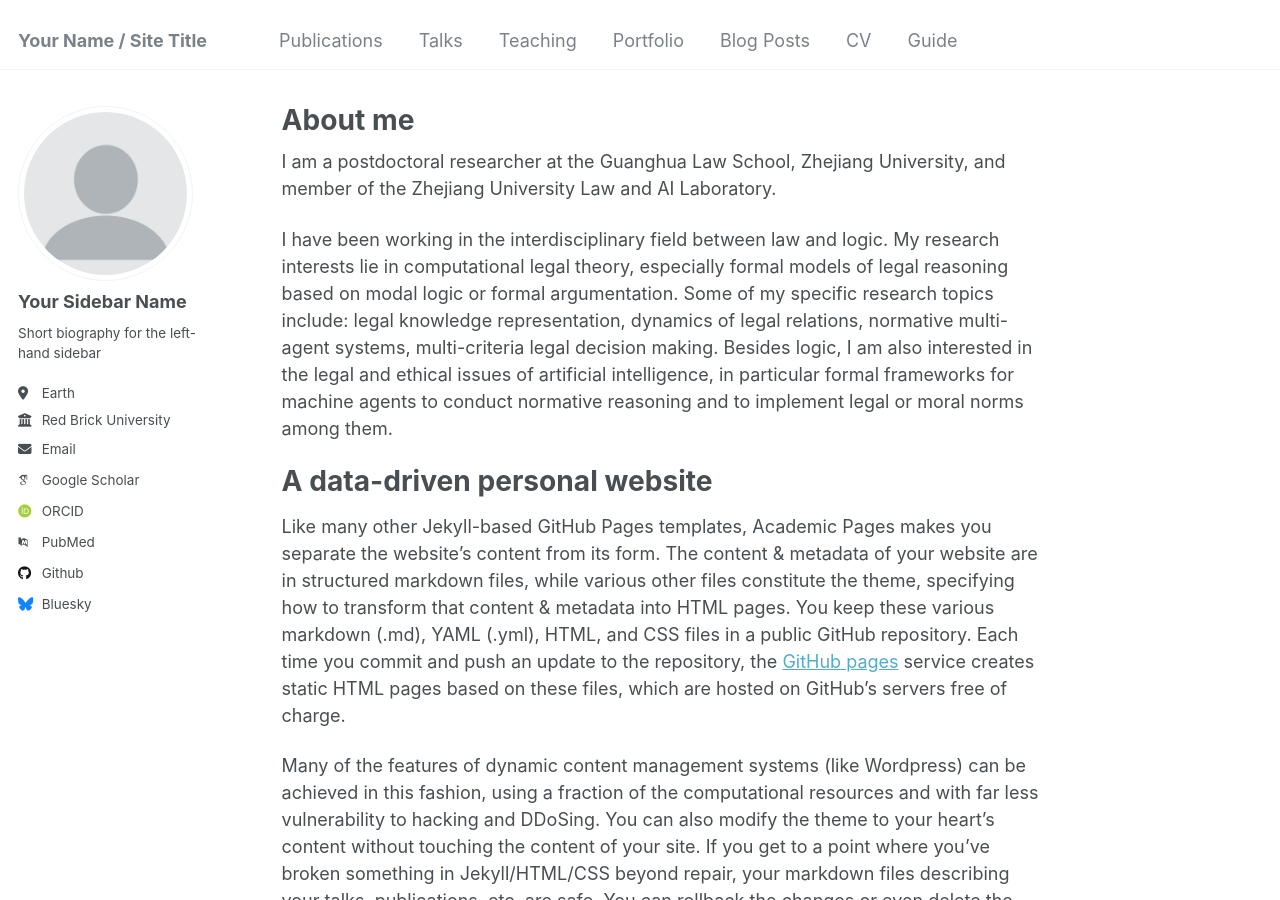
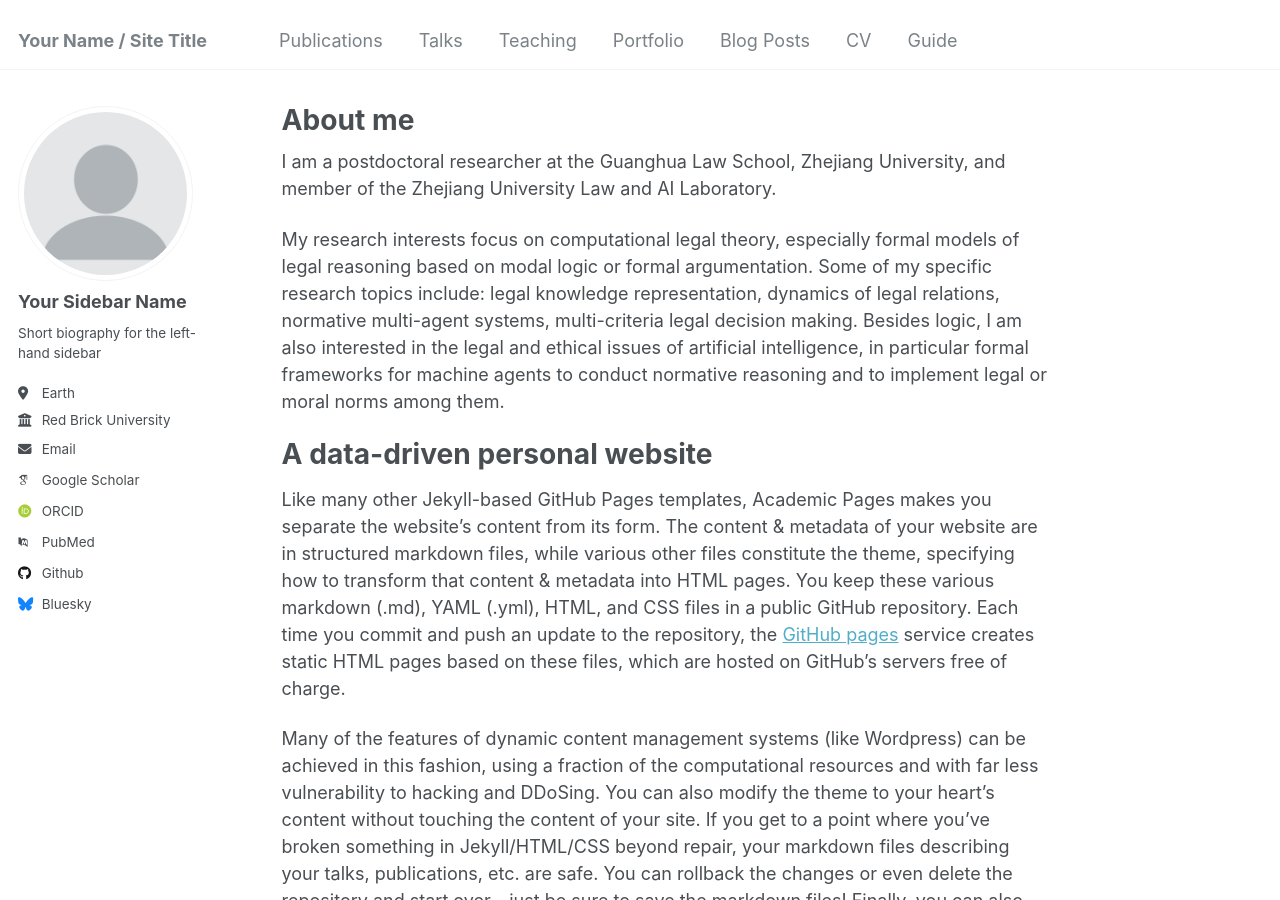
Before and after one commit to tianwenxu-lawlogic/tianwenxu-lawlogic.github.io, a Jekyll site: the page built from _pages/about.md, in a window 1280 px wide and 900 px high. Built offline with Jekyll 4.4.1, drawn with Linux system fonts in a browser that asks for light colours; some web fonts are replaced.

Commit message:
Update about.md

```diff
--- a/_pages/about.md
+++ b/_pages/about.md
@@ -9,7 +9,7 @@ redirect_from:
 
 I am a postdoctoral researcher at the Guanghua Law School, Zhejiang University, and member of the Zhejiang University Law and AI Laboratory.
 
-I have been working in the interdisciplinary field between law and logic. My research interests lie in computational legal theory, especially formal models of legal reasoning based on modal logic or formal argumentation. Some of my specific research topics include: legal knowledge representation, dynamics of legal relations, normative multi-agent systems, multi-criteria legal decision making. Besides logic, I am also interested in the legal and ethical issues of artificial intelligence, in particular formal frameworks for machine agents to conduct normative reasoning and to implement legal or moral norms among them.
+My research interests focus on computational legal theory, especially formal models of legal reasoning based on modal logic or formal argumentation. Some of my specific research topics include: legal knowledge representation, dynamics of legal relations, normative multi-agent systems, multi-criteria legal decision making. Besides logic, I am also interested in the legal and ethical issues of artificial intelligence, in particular formal frameworks for machine agents to conduct normative reasoning and to implement legal or moral norms among them.
 
 
 A data-driven personal website
```
